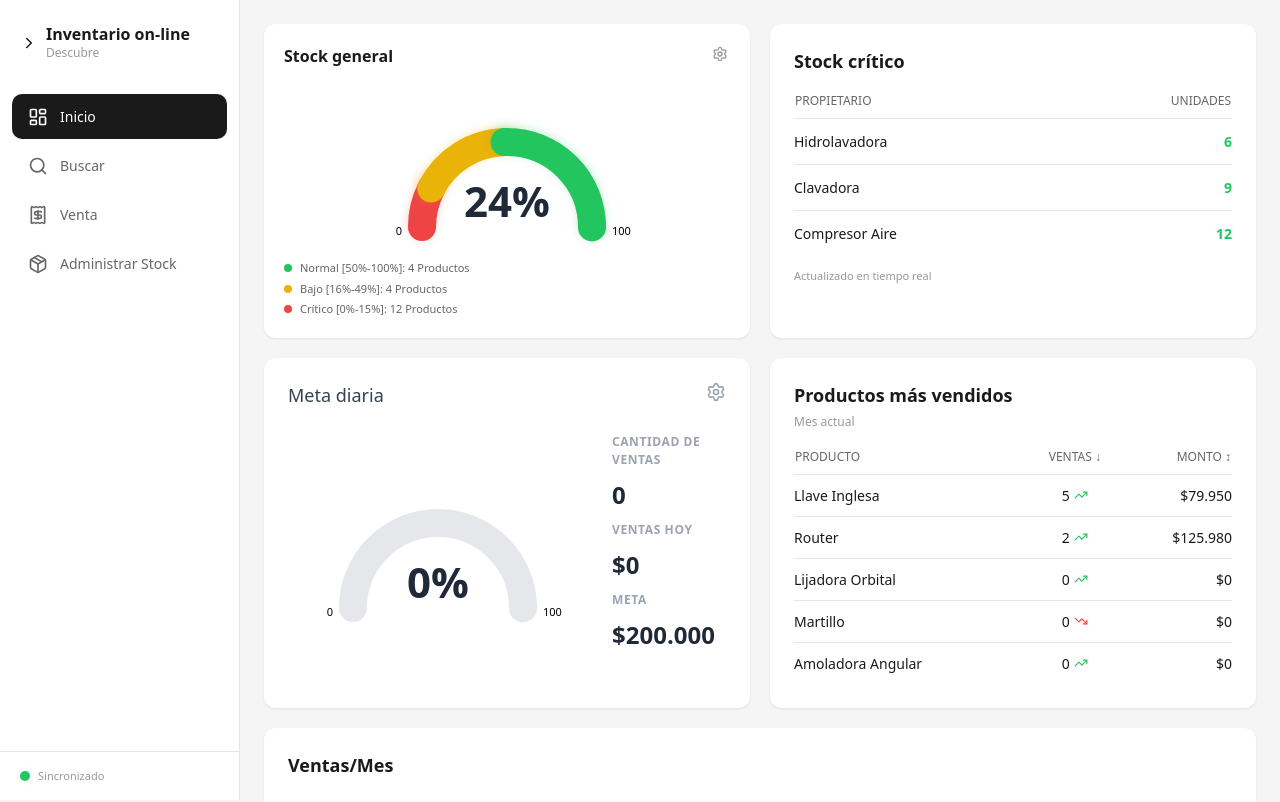
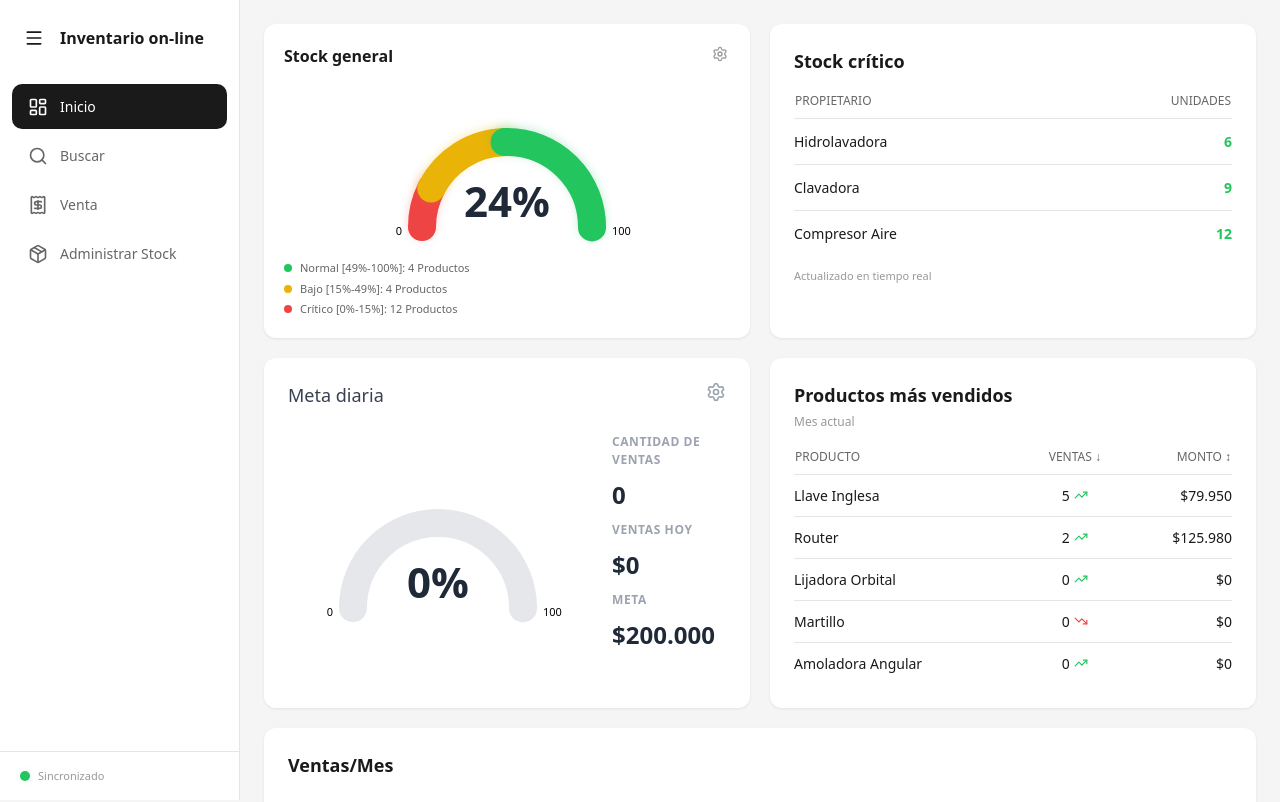
Before and after one commit to Matybiem/inventario-web, a React (Vite) app: page / in a window 1280 px wide. Shown: the top 802 px of the page. Built offline with nearby package versions, Linux system fonts and the light colour scheme.

Commit message:
Se corrije colapso de meta diaria con un minimo de 1000px, se corrige leyenda de stock general, se hace colapsable sidebar y se le agrega un boton hamburguesa

```diff
--- a/src/components/dashboard/Dashboard.tsx
+++ b/src/components/dashboard/Dashboard.tsx
@@ -6,7 +6,7 @@ import VentasPorMes from './VentasPorMes';
 
 export default function Dashboard() {
   return (
-    <div className="p-6 max-w-[1200px]">
+    <div className="p-6 max-w-[1200px] min-w-[1000px] mx-auto">
       {/* Row 1: Stock General + Stock Crítico */}
       <div className="grid grid-cols-1 lg:grid-cols-2 gap-5 mb-5">
         <StockGeneral />
@@ -25,7 +25,6 @@ export default function Dashboard() {
         <VentasPorMes />
       </div>
 
-
     </div>
   );
 }
--- a/src/components/dashboard/StockGeneral.tsx
+++ b/src/components/dashboard/StockGeneral.tsx
@@ -179,11 +179,11 @@ export default function StockGeneral() {
       <div className="stock-general-legend">
         <div className="stock-general-legend-item">
           <span className="stock-general-legend-dot stock-general-legend-dot-green"></span>
-          <span className="stock-general-legend-text">Normal [{thresholds.normalMin}%-{thresholds.normalMax}%]: {stats.normalCount} Productos</span>
+          <span className="stock-general-legend-text">Normal [{thresholds.lowMax}%-{thresholds.normalMax}%]: {stats.normalCount} Productos</span>
         </div>
         <div className="stock-general-legend-item">
           <span className="stock-general-legend-dot stock-general-legend-dot-yellow"></span>
-          <span className="stock-general-legend-text">Bajo [{thresholds.lowMin}%-{thresholds.lowMax}%]: {stats.lowCount} Productos</span>
+          <span className="stock-general-legend-text">Bajo [{thresholds.criticalMax}%-{thresholds.lowMax}%]: {stats.lowCount} Productos</span>
         </div>
         <div className="stock-general-legend-item">
           <span className="stock-general-legend-dot stock-general-legend-dot-red"></span>
--- a/src/components/layout/Sidebar.tsx
+++ b/src/components/layout/Sidebar.tsx
@@ -1,6 +1,7 @@
+import { useState } from 'react';
 import { useApp } from '@/context/AppContext';
 import type { Page } from '@/types';
-import { LayoutDashboard, Search, Receipt, Package, ChevronRight } from 'lucide-react';
+import { LayoutDashboard, Search, Receipt, Package, Menu } from 'lucide-react';
 
 const navItems: { page: Page; label: string; icon: React.ReactNode }[] = [
   { page: 'inicio', label: 'Inicio', icon: <LayoutDashboard size={20} /> },
@@ -11,18 +12,28 @@ const navItems: { page: Page; label: string; icon: React.ReactNode }[] = [
 
 export default function Sidebar() {
   const { currentPage, setCurrentPage, syncStatus } = useApp();
+  const [isCollapsed, setIsCollapsed] = useState(false);
 
   return (
-    <aside className="w-[240px] min-h-screen bg-white border-r border-[#E5E5E5] flex flex-col fixed left-0 top-0 z-50">
+    <aside className={`
+      ${isCollapsed ? 'w-[70px]' : 'w-[240px]'}
+      min-h-screen bg-white border-r border-[#E5E5E5] flex flex-col fixed left-0 top-0 z-50
+      transition-all duration-300 ease-in-out
+    `}>
       {/* Header */}
-      <div className="px-5 pt-6 pb-4">
-        <div className="flex items-center gap-2">
-          <ChevronRight size={18} className="text-[#1A1A1A]" />
-          <div>
-            <h1 className="text-[16px] font-bold text-[#1A1A1A] leading-tight">Inventario on-line</h1>
-            <p className="text-[12px] text-[#999]">Descubre</p>
-          </div>
-        </div>
+      <div className={`px-5 pt-6 pb-4 flex items-center ${isCollapsed ? 'justify-center' : 'gap-3'}`}>
+        <button
+          onClick={() => setIsCollapsed(!isCollapsed)}
+          className="p-1 hover:bg-gray-100 rounded-md transition-colors"
+          title={isCollapsed ? "Expandir" : "Colapsar"}
+        >
+          <Menu size={20} className="text-[#1A1A1A]" />
+        </button>
+        {!isCollapsed && (
+          <h1 className="text-[16px] font-bold text-[#1A1A1A] leading-tight whitespace-nowrap overflow-hidden">
+            Inventario on-line
+          </h1>
+        )}
       </div>
 
       {/* Navigation */}
@@ -32,24 +43,26 @@ export default function Sidebar() {
             key={item.page}
             onClick={() => setCurrentPage(item.page)}
             className={`
-              w-full flex items-center gap-3 px-4 py-3 text-[14px] font-medium rounded-lg
+              w-full flex items-center rounded-lg text-[14px] font-medium
               transition-all duration-150
+              ${isCollapsed ? 'justify-center p-3' : 'gap-3 px-4 py-3'}
               ${currentPage === item.page
                 ? 'bg-[#1A1A1A] text-white'
                 : 'text-[#666] hover:bg-[#F5F5F5] hover:text-[#1A1A1A]'
               }
             `}
+            title={isCollapsed ? item.label : undefined}
           >
             <span className={currentPage === item.page ? 'text-white' : ''}>
               {item.icon}
             </span>
-            {item.label}
+            {!isCollapsed && <span className="whitespace-nowrap">{item.label}</span>}
           </button>
         ))}
       </nav>
 
       {/* Sync Status */}
-      <div className="px-5 py-4 border-t border-[#E5E5E5]">
+      <div className={`py-4 border-t border-[#E5E5E5] ${isCollapsed ? 'flex justify-center' : 'px-5'}`}>
         <div className="flex items-center gap-2">
           <span className="relative flex h-2.5 w-2.5">
             {syncStatus === 'connected' ? (
@@ -61,9 +74,11 @@ export default function Sidebar() {
               <span className="relative inline-flex rounded-full h-2.5 w-2.5 bg-[#EF4444]"></span>
             )}
           </span>
-          <span className="text-[11px] text-[#999]">
-            {syncStatus === 'connected' ? 'Sincronizado' : 'Desconectado'}
-          </span>
+          {!isCollapsed && (
+            <span className="text-[11px] text-[#999] whitespace-nowrap">
+              {syncStatus === 'connected' ? 'Sincronizado' : 'Desconectado'}
+            </span>
+          )}
         </div>
       </div>
     </aside>
```
